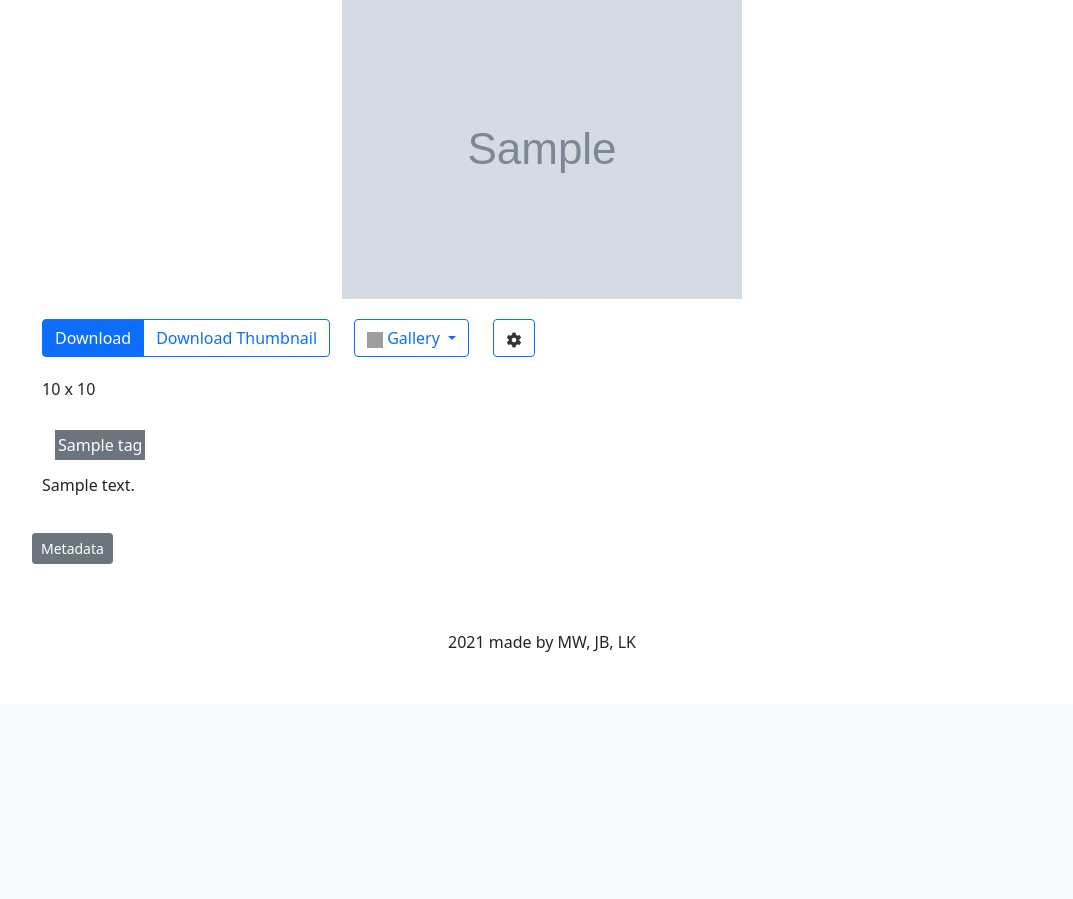
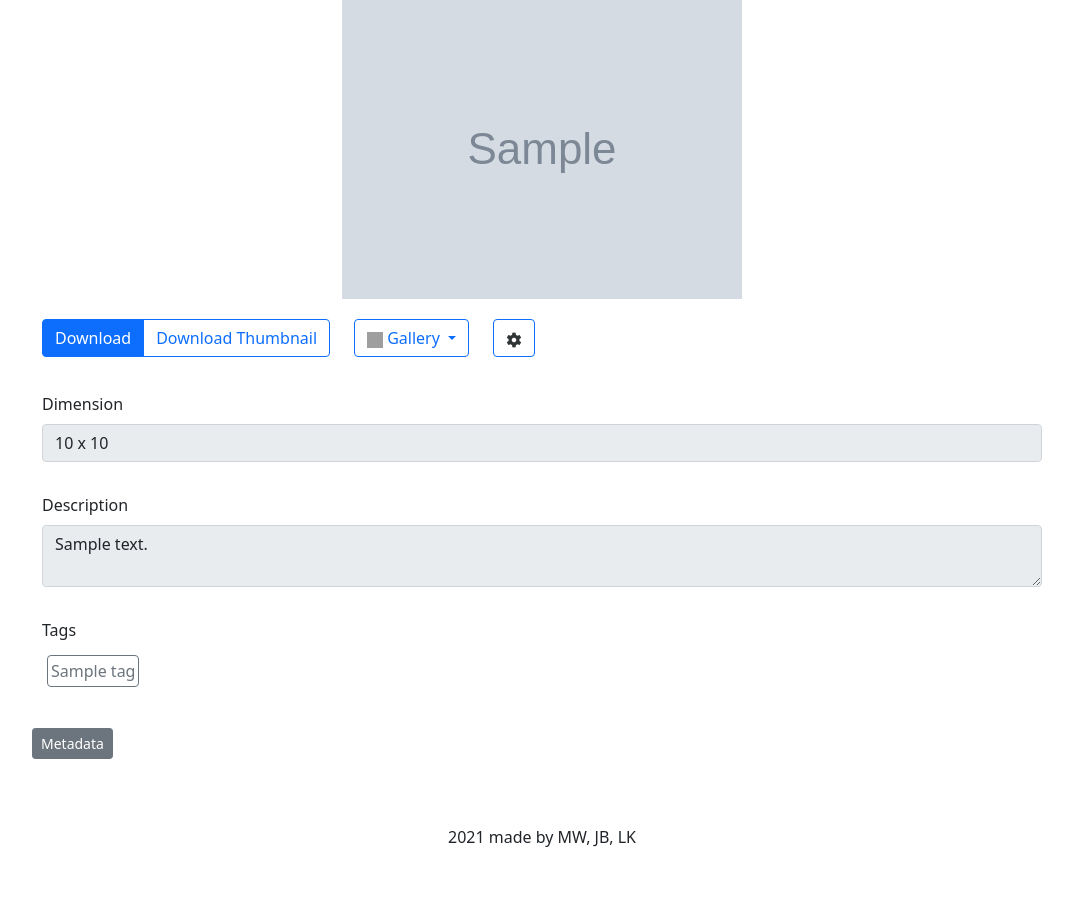
Before and after one commit to witling/ws-leistung, a Flask app: template frontend/templates/image.html in a window 1280 px wide. Shown: the part 115-1014 px from the top of the page, without its empty margins (98-1171 px from the left). Before the commit the page ends 767 px from the top, so only its background shows below. Run offline with Flask 2, Linux system fonts and the light colour scheme; the template is opened without the code that fills it: most values are stand-ins (such as "Sample title", 1, 10 or a date in 2020); grey boxes marked "Sample" are stand-in pictures; data that the repository does not hold is empty; some libraries are stand-ins or nearby versions; grey boxes are pictures that could not be loaded.

Commit message:
improve display of images

```diff
--- a/frontend/static/style.css
+++ b/frontend/static/style.css
@@ -26,7 +26,7 @@
 }
 
 #collapseMetadata {
-    overflow-x: scroll;
+    overflow-x: auto;
 }
 
 .gallery-image-buttons {
--- a/frontend/templates/image.html
+++ b/frontend/templates/image.html
@@ -75,27 +75,28 @@
     </div>
 
     <div id="image-information" class="container-fluid">
-        <p>{{ image.width }} x {{ image.height }}</p>
+        <div class="mb-3">
+            <label for="dimension" class="form-label">Dimension</label>
+            <input type="text" id="dimension" class="form-control" value="{{ image.width }} x {{ image.height }}" disabled>
+        </div>
 
-        {% if edit %}
-        <label class="form-label" for="description">Description</label>
-        <textarea class="form-control" name="description">{{ image.description }}</textarea>
-        <label class="form-label" for="tags">Tags</label>
-        <input class="form-control" type="text" name="tags" value="{{ image.tags_to_str() }}">
-        <div class="form-text">Separate tags by comma. Whitespace will be replaced by dash.</div>
-        {% else %}
-            <div class="d-flex p-2">
-                {% for tag in image.tags %}
-                    {{ render_tag(tag) }}
-                {% endfor %}
-            </div>
+        <div class="mb-3">
+            <label for="description" class="form-label">Description</label>
+            <textarea class="form-control" name="description" {% if not edit %}disabled{% endif %}>{{ image.description }}</textarea>
+        </div>
 
-            {% if image.description %}
-                <p>{{ image.description }}</p>
+        <div class="mb-3">
+            <label for="tags" class="form-label">Tags</label>
+            {% if edit %}
+                <input class="form-control" type="text" name="tags" value="{{ image.tags_to_str() }}">
             {% else %}
-                <p><i>No description.</i></p>
+                <div class="d-flex">
+                    {% for tag in image.tags %}
+                        {{ render_tag(tag) }}
+                    {% endfor %}
+                </div>
             {% endif %}
-        {% endif %}
+        </div>
     </div>
 
     <p>
--- a/frontend/templates/macros.html
+++ b/frontend/templates/macros.html
@@ -39,7 +39,7 @@
 
 
 {% macro render_tag(tag) %}
-<div class="d-inline text-white bg-secondary" style="padding:3px;margin:5px;">{{ tag.name }}</div>
+<div class="btn btn-outline-secondary" style="padding:3px;margin:5px;">{{ tag.name }}</div>
 {% endmacro %}
 
 
```
